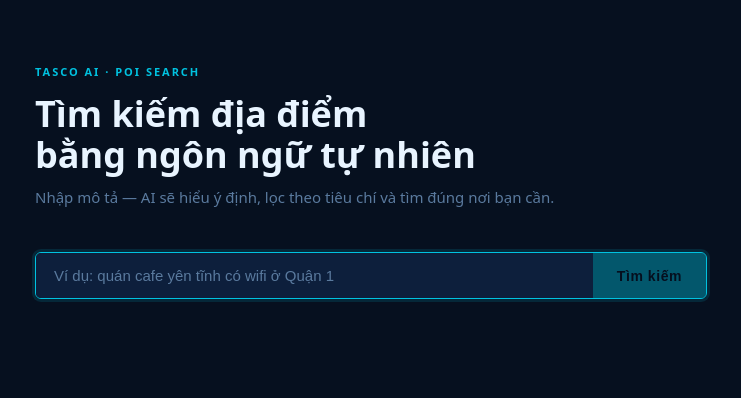
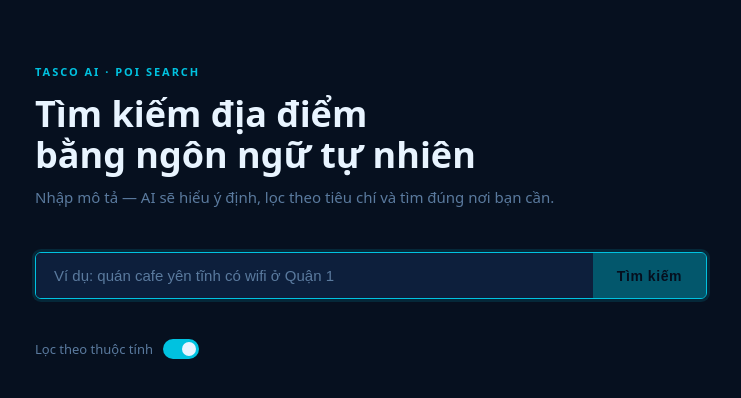
Before and after one commit to GiangPC1102/ai-semantic-search, a Next.js app in the folder frontend/: page / in a window 1280 px wide. Shown: the top 398 px of the page, without its empty margins (269-1010 px from the left). Built offline with nearby package versions, Linux system fonts and the light colour scheme.

Commit message:
feat(frontend): add is_filter_attribute toggle switch

```diff
--- a/frontend/src/app/globals.css
+++ b/frontend/src/app/globals.css
@@ -330,6 +330,44 @@ body { font-family: -apple-system, BlinkMacSystemFont, 'Segoe UI', Helvetica, Ar
 .empty-state p { font-size: 15px; margin-bottom: 8px; }
 .empty-state small { font-size: 13px; color: #1a3560; }
 
+.toggle-row {
+  display: flex;
+  align-items: center;
+  gap: 10px;
+  margin-bottom: 28px;
+}
+.toggle-label {
+  font-size: 13px;
+  color: #5a7a9e;
+  cursor: pointer;
+  user-select: none;
+}
+.toggle-switch {
+  position: relative;
+  width: 36px;
+  height: 20px;
+  background: #1a3560;
+  border: none;
+  border-radius: 10px;
+  cursor: pointer;
+  padding: 0;
+  transition: background 0.2s;
+  flex-shrink: 0;
+}
+.toggle-switch--on { background: #00c2e0; }
+.toggle-thumb {
+  position: absolute;
+  top: 3px;
+  left: 3px;
+  width: 14px;
+  height: 14px;
+  background: #e8f4ff;
+  border-radius: 50%;
+  transition: transform 0.2s;
+  display: block;
+}
+.toggle-switch--on .toggle-thumb { transform: translateX(16px); }
+
 .divider {
   border: none;
   border-top: 1px solid #1a3560;
--- a/frontend/src/app/page.tsx
+++ b/frontend/src/app/page.tsx
@@ -70,6 +70,7 @@ export default function SearchPage() {
   const [loading, setLoading] = useState(false)
   const [error, setError] = useState<string | null>(null)
   const [data, setData] = useState<SearchResponse | null>(null)
+  const [isFilterAttribute, setIsFilterAttribute] = useState(true)
 
   async function handleSearch(e: React.FormEvent) {
     e.preventDefault()
@@ -84,7 +85,7 @@ export default function SearchPage() {
       const res = await fetch('/api/tasco/search', {
         method: 'POST',
         headers: { 'Content-Type': 'application/json' },
-        body: JSON.stringify({ query: q }),
+        body: JSON.stringify({ query: q, is_filter_attribute: isFilterAttribute }),
       })
       if (!res.ok) {
         const err = await res.json().catch(() => ({}))
@@ -142,6 +143,22 @@ export default function SearchPage() {
             {loading ? 'Đang tìm…' : 'Tìm kiếm'}
           </button>
         </form>
+
+        <div className="toggle-row">
+          <label className="toggle-label" htmlFor="filter-attr-toggle">
+            Lọc theo thuộc tính
+          </label>
+          <button
+            id="filter-attr-toggle"
+            type="button"
+            role="switch"
+            aria-checked={isFilterAttribute}
+            className={`toggle-switch${isFilterAttribute ? ' toggle-switch--on' : ''}`}
+            onClick={() => setIsFilterAttribute(v => !v)}
+          >
+            <span className="toggle-thumb" />
+          </button>
+        </div>
 
         {error && (
           <div className="error-box">
```
